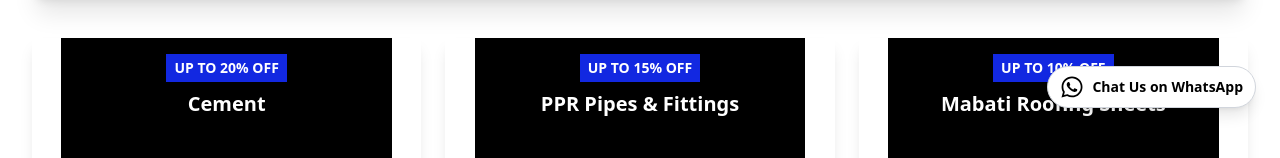
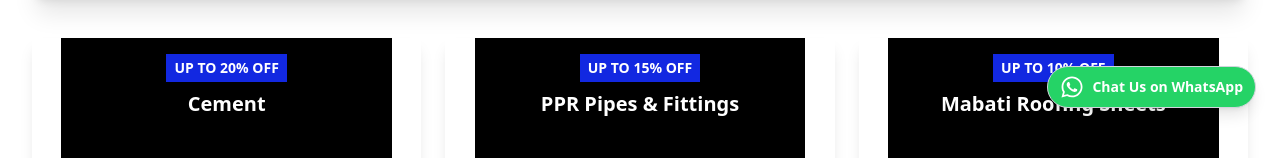
Before and after one commit to CharlesNganga/Hardware-Store, a React (Vite) app in the folder h-store/: page / in a window 1280 px wide. Shown: the part 608-766 px from the top of the page. Built offline with nearby package versions, Linux system fonts and the light colour scheme.

Commit message:
color change on floating actions

```diff
--- a/h-store/src/components/common/FloatingActions.jsx
+++ b/h-store/src/components/common/FloatingActions.jsx
@@ -28,7 +28,7 @@ const FloatingActions = ({ phoneNumber = "254700000000", message = "Hello!" }) =
         href={whatsappLink}
         target="_blank"
         rel="noopener noreferrer"
-        className="flex items-center border border-gray-300 rounded-full shadow-lg px-3 py-2 bg-white hover:bg-[#25D366] hover:text-white transition-colors duration-300"
+        className="flex items-center border border-gray-300 rounded-full shadow-lg px-3 py-2 text-white bg-[#25D366] hover:bg-[#25D366] hover:text-black transition-colors duration-300"
         title="Chat with us on WhatsApp"
       >
         <FaWhatsapp className="w-6 h-6 mr-2 transition-colors duration-300" />
```
